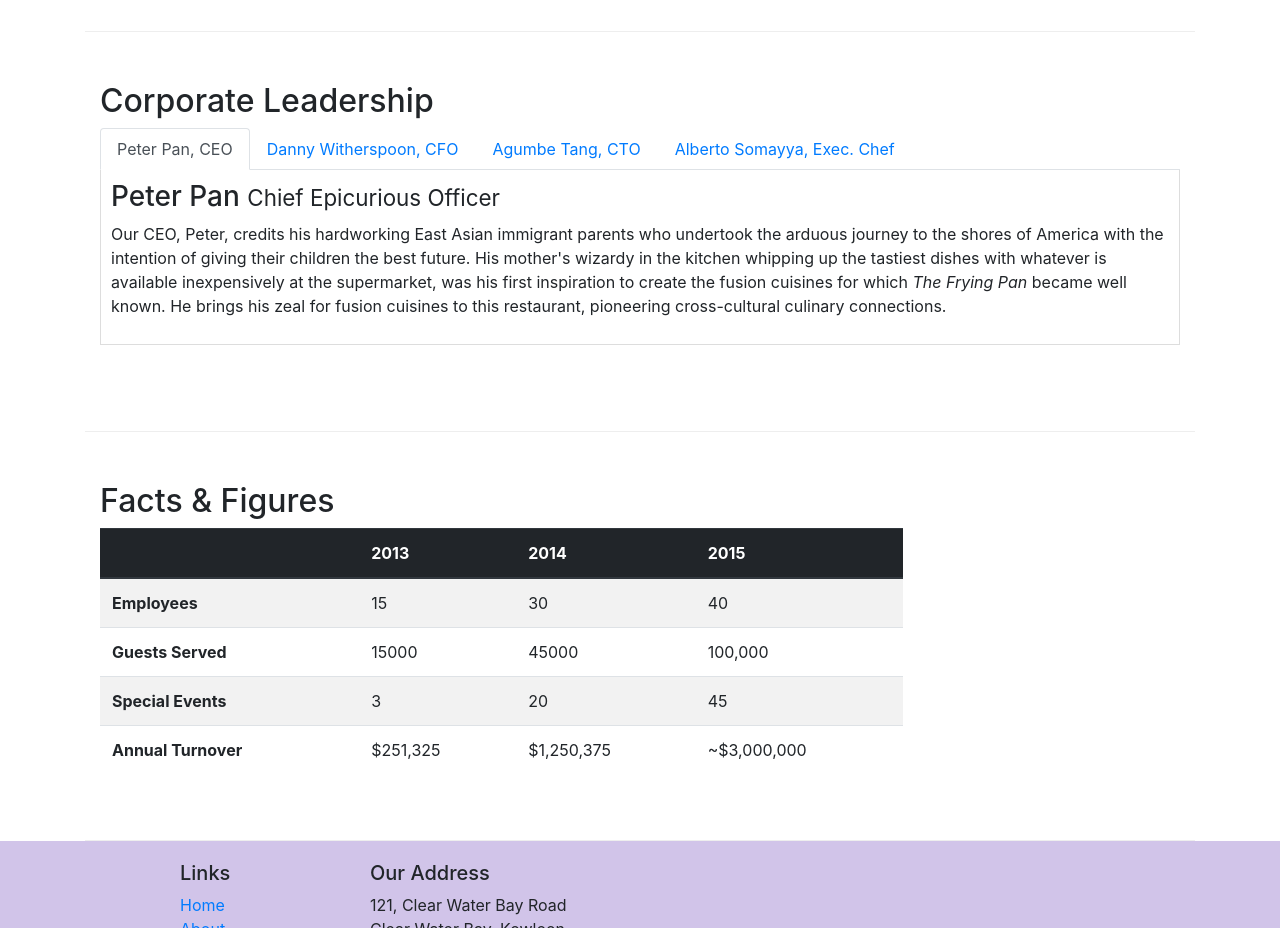
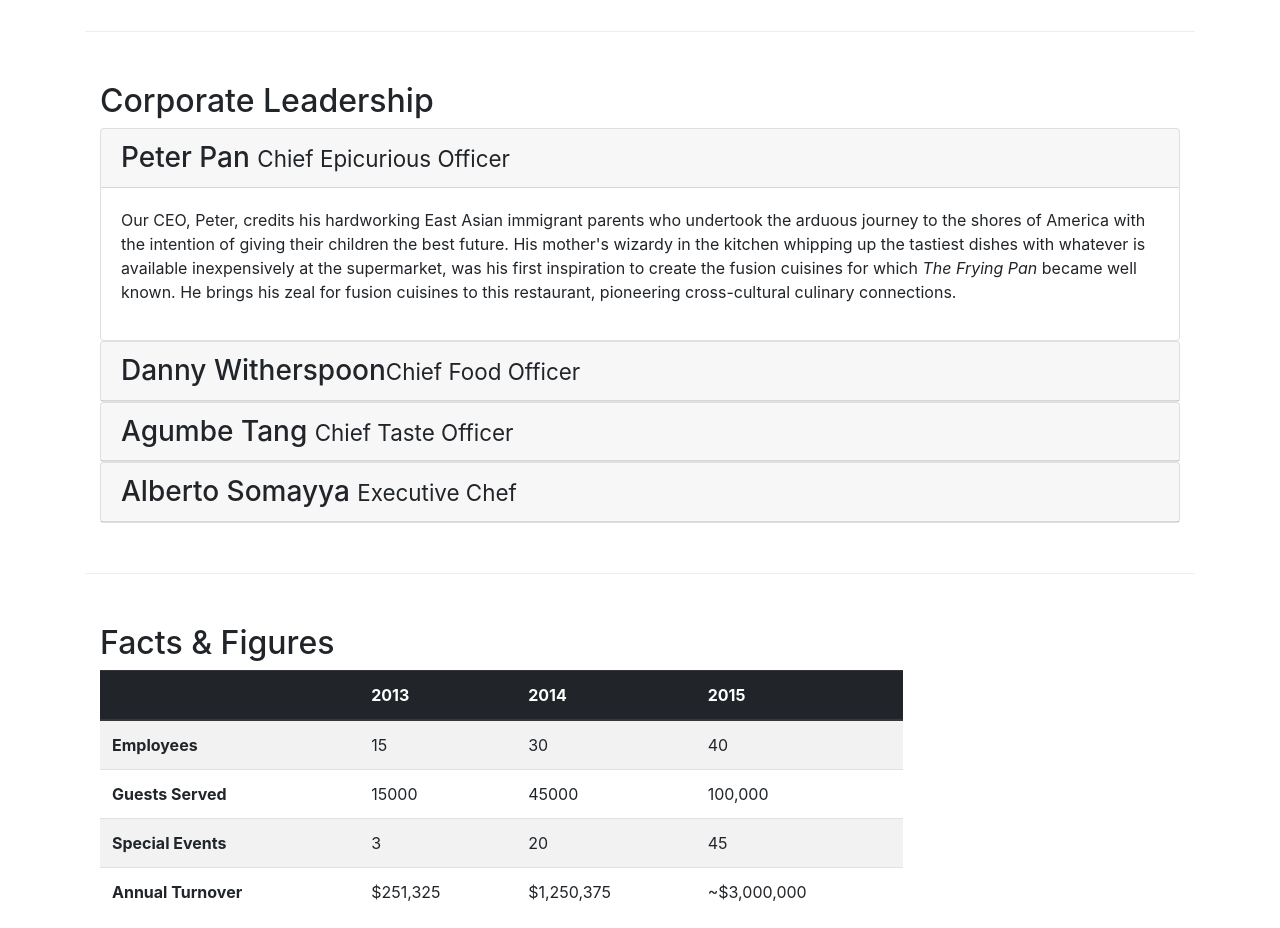
Before and after one commit to EmelBulosan/git-test-bootstrap, a website: page aboutus.html in a window 1280 px wide. Shown: the part 940-1868 px from the top of the page. Drawn offline with nearby package versions, Linux system fonts and the light colour scheme.

Commit message:
accordion

```diff
--- a/aboutus.html
+++ b/aboutus.html
@@ -102,48 +102,68 @@
         <div class="row row-content">
             <div class="col-12">
                 <h2>Corporate Leadership</h2>
-                <ul class="nav nav-tabs">
-                    <li class="nav-item">
-                      <a class="nav-link active" href="#peter"
-                        role="tab" data-toggle="tab"> Peter Pan, CEO</a>
-                    </li>
-
-                    <li class="nav-item">
-                      <a class="nav-link" href="#danny"
-                      role="tab" data-toggle="tab"> Danny Witherspoon, CFO</a>
-                    </li>
-
-                    <li class="nav-item">
-                      <a class="nav-link" href="#agumbe"
-                      role="tab" data-toggle="tab"> Agumbe Tang, CTO</a>
-                    </li>
-
-                    <li class="nav-item">
-                      <a class="nav-link" href="#alberto"
-                      role="tab" data-toggle="tab"> Alberto Somayya, Exec. Chef</a>
-                    </li>
-                </ul>
-
-                <div class="tab-content">
-                    <div role="tabpanel" class="tab-pane fade show active" id="peter">
-                        <h3>Peter Pan <small>Chief Epicurious Officer</small></h3>
+                <div id="accordion">
+                    <!--Peter Pan Info-->
+                    <div class="card">
+                        <div class="card-header" role="tab" id="peterhead">
+                        <h3 class="mb-0">
+                            <a data-toggle="collapse" data-target="#peter">
+                            Peter Pan <small>Chief Epicurious Officer</small>
+                            </a>
+                        </h3>
+                        </div>
+                        <div class="collapse show" id="peter" data-parent="#accordion">
+                            <div class="card-body">
                                 <p class="d-none d-sm-block">Our CEO, Peter, credits his hardworking East Asian immigrant parents who undertook the arduous journey to the shores of America with the intention of giving their children the best future. His mother's wizardy in the kitchen whipping up the tastiest dishes with whatever is available inexpensively at the supermarket, was his first inspiration to create the fusion cuisines for which <em>The Frying Pan</em> became well known. He brings his zeal for fusion cuisines to this restaurant, pioneering cross-cultural culinary connections.</p>
                             </div>
-
-                    <div role="tabpanel" class="tab-pane fade" id="danny">
-                        <h3>Dhanasekaran Witherspoon <small>Chief Food Officer</small></h3>
+                        </div>
+                    </div>
+                    <!--Danny Witherspoon Info-->
+                    <div class="card">
+                        <div class="card-header" role="tab" id="dannyhead">
+                            <h3 class="mb-0">
+                                <a class="collapsed" data-toggle="collapse" data-target="#danny">
+                                    Danny Witherspoon<small>Chief Food Officer</small>
+                                </a>
+                            </h3>
+                        </div>
+                        <div class="collapse" id="danny" data-parent="#accordion">
+                            <div class="card-body">
                                 <p class="d-none d-sm-block">Our CFO, Danny, as he is affectionately referred to by his colleagues, comes from a long established family tradition in farming and produce. His experiences growing up on a farm in the Australian outback gave him great appreciation for varieties of food sources. As he puts it in his own words, <em>Everything that runs, wins, and everything that stays, pays!</em></p>
                             </div>
-
-                    <div role="tabpanel" class="tab-pane fade" id="agumbe">
-                        <h3>Agumbe Tang <small>Chief Taste Officer</small></h3>
+                        </div>
+                    </div>
+                    <!--Agumbe Tang Info-->
+                    <div class="card">
+                        <div class="card-header" role="tab" id="agumbehead">
+                            <h3 class="mb-0">
+                                <a class="collapsed" data-toggle="collapse" data-target="#agumbe">
+                                    Agumbe Tang <small>Chief Taste Officer</small>
+                                </a>
+                            </h3>
+                        </div>
+                        <div class="collapse" id="agumbe" data-parent="#accordion">
+                            <div class="card-body">
                                 <p class="d-none d-sm-block">Blessed with the most discerning gustatory sense, Agumbe, our CTO, personally ensures that every dish that we serve meets his exacting tastes. Our chefs dread the tongue lashing that ensues if their dish does not meet his exacting standards. He lives by his motto, <em>You click only if you survive my lick.</em></p>
                             </div>
-
-                    <div role="tabpanel" class="tab-pane fade" id="alberto">
-                        <h3>Alberto Somayya <small>Executive Chef</small></h3>
+                        </div>
+                    </div>
+                    <!--Alberto Somayya Info-->
+                    <div class="card">
+                        <div class="card-header" role="tab" id="albertohead">
+                            <h3 class="mb-0">
+                                <a class="collapsed" data-toggle="collapse" data-target="#alberto">
+                                    Alberto Somayya <small>Executive Chef</small>
+                                </a>
+                            </h3>
+                        </div>
+                        <div class="collapse" id="alberto" data-parent="#accordion">
+                            <div class="card-body">
                                 <p class="d-none d-sm-block">Award winning three-star Michelin chef with wide International experience having worked closely with whos-who in the culinary world, he specializes in creating mouthwatering Indo-Italian fusion experiences. He says, <em>Put together the cuisines from the two craziest cultures, and you get a winning hit! Amma Mia!</em></p>
                             </div>
+                        </div>
+                    </div>
+
                 </div>
             </div>
         </div>
```
Lines whose indentation alone changed are shown as unchanged.
